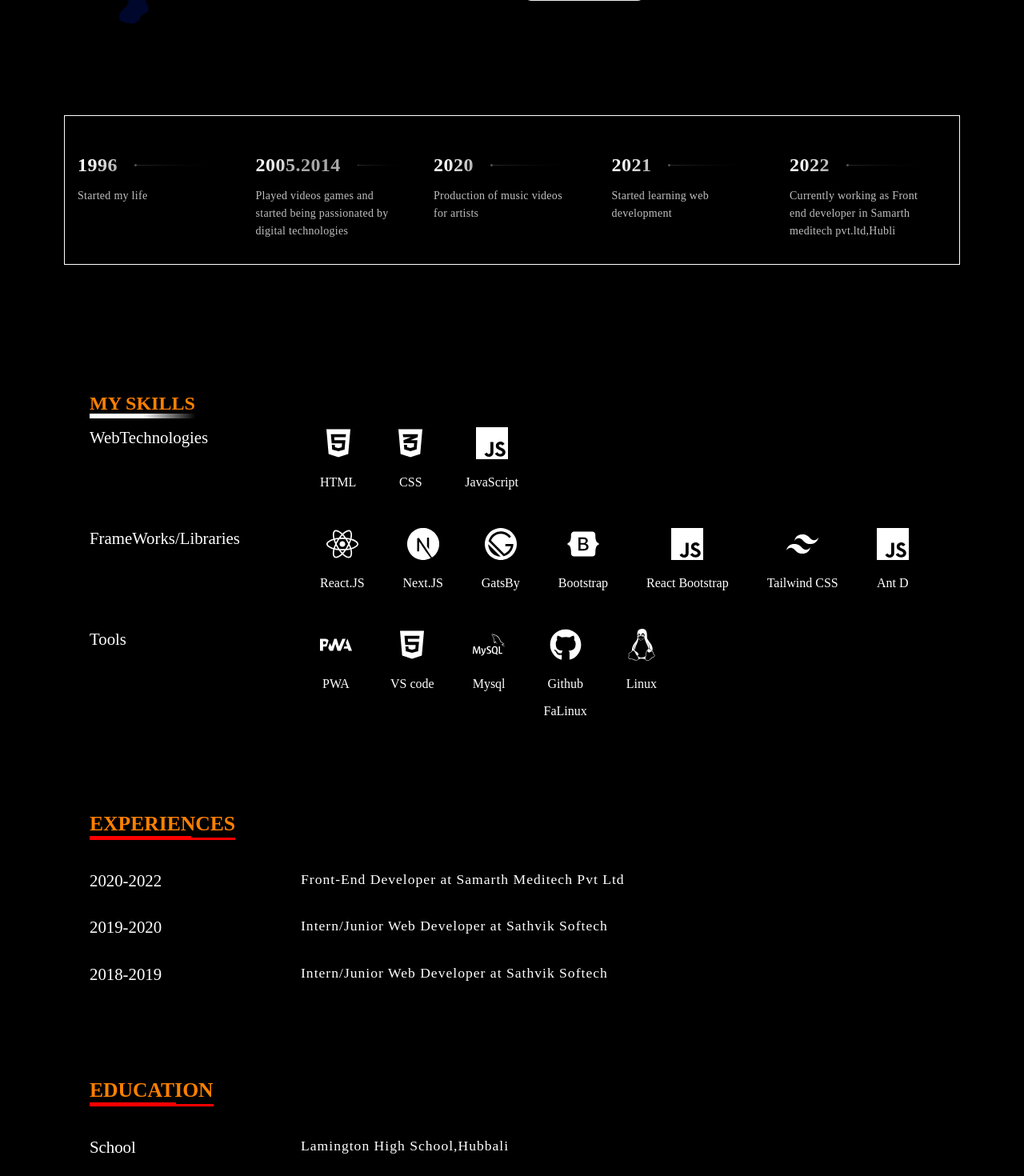
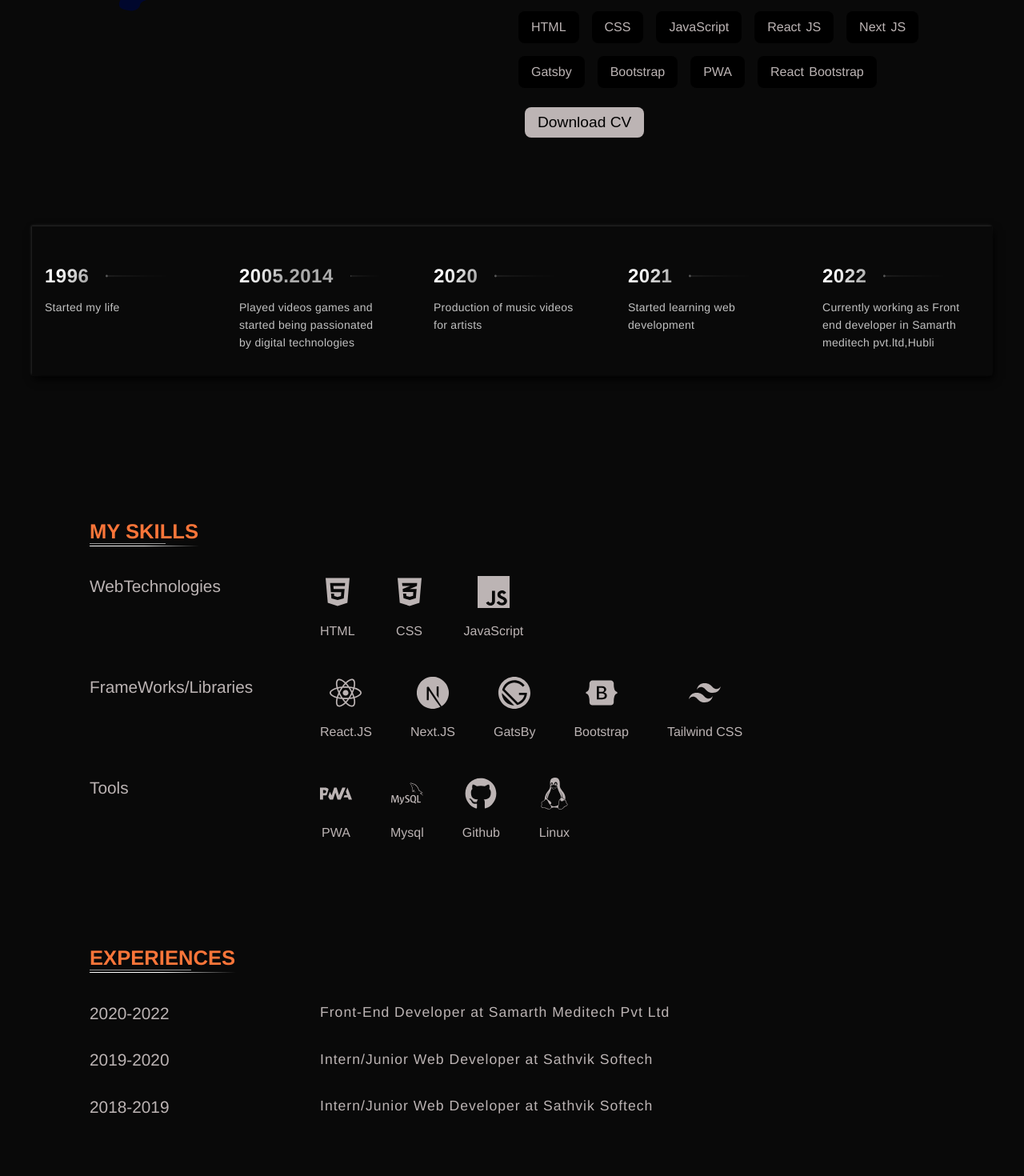
Before and after one commit to maheshsangeet/Mahesh_Portfolio, a Next.js app: page /about in a window 1280 px wide. Shown: the part 600-2070 px from the top of the page at 80% size. Built offline with nearby package versions, Linux system fonts and the light colour scheme; a web font is replaced by a local one.

Commit message:
about page modified content has to change

```diff
--- a/components/Layout.js
+++ b/components/Layout.js
@@ -2,7 +2,7 @@
 
 const Layout = ({ children }) => {
   return (
-    <div style={{background:"#090909",color:"#BCB4B4"}}>
+  <div style={{background:"#090909",color:"#BCB4B4",}}>
       <Navbar/>
       {children}
     </div>
--- a/pages/about.js
+++ b/pages/about.js
@@ -45,9 +45,23 @@
                       <div className={styles.info}>
                         <p>Hey !</p>
                         <p>I am Mahesh Sangeet,
-                          <br /> Originally hailing from the Hubli,Karnataka.  for the last few years I’ve been honing my skills in front end development building products. I'm a front-end developer located in Hubli,Karnataka. I love to create simple yet beautiful websites with great user experience.</p>
+                          <br /> Originally hailing from the <strong>Hubli,Karnataka.</strong> for the last few years I’ve been honing my skills in front end development building products. I'm a front-end developer located in Hubli,Karnataka. I love to create simple yet beautiful websites with great user experience.</p>
                         <p>I started coding since I was in high school. Coding is also an art for me. I love it and now I have the opportunity to design along with the coding. I find it really interesting and I enjoyed the process a lot.</p>
                         <p>I Have done projects using following WebTechnologies.</p>
+                      </div>
+
+                      <div className={styles.technologies}>
+                        <ul>
+                          <li>HTML</li>
+                          <li>CSS</li>
+                          <li>JavaScript</li>
+                          <li>React JS</li>
+                          <li>Next JS</li>
+                          <li>Gatsby</li>
+                          <li>Bootstrap</li>
+                          <li>PWA</li>
+                          <li>React Bootstrap</li>
+                        </ul>
                       </div>
 
                       <div className={styles.cv}>
@@ -65,7 +79,7 @@
             <div className={styles.aboutInfoItem}>
               {/****************** skills section ******************/}
               <section className={styles.skillsContainer}>
-                <h1 className={`${styles.sectionDivider} `}>MY SKILLS</h1>
+                <h1 className={`${styles.sectionDivider}  ${styles.header} ${styles.halfBorder}`}>MY SKILLS</h1>
 
                 <div className={styles.aboutInfoItems}>
                   <div className={styles.item}>
@@ -105,18 +119,18 @@
                         <FaBootstrap className={styles.icon} />
                         <p>Bootstrap</p>
                       </div>
-                      <div className={styles.webTechnologies}>
+                      {/* <div className={styles.webTechnologies}>
                         <SiJavascript className={styles.icon} />
                         <p>React Bootstrap</p>
-                      </div>
+                      </div> */}
                       <div className={styles.webTechnologies}>
                         <SiTailwindcss className={styles.icon} />
                         <p>Tailwind CSS</p>
                       </div>
-                      <div className={styles.webTechnologies}>
+                      {/* <div className={styles.webTechnologies}>
                         <SiJavascript className={styles.icon} />
                         <p>Ant D</p>
-                      </div>
+                      </div> */}
                     </div>
                   </div>
 
@@ -127,17 +141,17 @@
                         <SiPwa className={styles.icon} />
                         <p>PWA</p>
                       </div>
-                      <div className={styles.webTechnologies}>
+                      {/* <div className={styles.webTechnologies}>
                         <FaHtml5 className={styles.icon} />
                         <p>VS code</p>
-                      </div>
+                      </div> */}
                       <div className={styles.webTechnologies}>
                         <SiMysql className={styles.icon} />
                         <p>Mysql</p>
                       </div>
                       <div className={styles.webTechnologies}>
                         <FaGithub className={styles.icon} />
-                        <p>Github</p>FaLinux
+                        <p>Github</p>
                       </div>
                       <div className={styles.webTechnologies}>
                         <FaLinux className={styles.icon} />
@@ -151,7 +165,7 @@
 
               {/****************** experience section ******************/}
               <section className={styles.experienceContainer}>
-                <h1 className={`${styles.header} ${styles.halfBorder}`}>EXPERIENCES</h1>
+                <h1 className={`${styles.sectionDivider}  ${styles.header} ${styles.halfBorder}`}>EXPERIENCES</h1>
 
                 <div className={styles.aboutInfoItems}>
                   <div className={styles.item}>
@@ -179,13 +193,13 @@
 
               {/****************** education section ******************/}
               <section className={styles.educationContainer}>
-                <h1 className={`${styles.header} ${styles.halfBorder}`}>EDUCATION</h1>
+                <h1 className={`${styles.sectionDivider}  ${styles.header} ${styles.halfBorder}`}>EDUCATION</h1>
 
                 <div className={styles.aboutInfoItems}>
                   <div className={styles.item}>
                     <h2>School</h2>
                     <div className={styles.items}>
-                      <p>Lamington High School,Hubbali</p>
+                      <p>Lamington Boys High School,Hubbali</p>
                     </div>
                   </div>
 
--- a/styles/Navbar.module.css
+++ b/styles/Navbar.module.css
@@ -53,8 +53,7 @@
     letter-spacing: 2px;
     display:inline-block;
     margin:0;
-    color: white;
-    /* font-weight: 600; */
+    /* color: white; */
   }
 
   .navList li:after {
--- a/styles/about.module.css
+++ b/styles/about.module.css
@@ -1,12 +1,11 @@
-@import url('https://fonts.googleapis.com/css2?family=Arvo:ital@1&display=swap');
 .main {
     width: 100%;
-    background-color: black;
-    color: white;
     overflow: hidden;
+    font-family: var(--fontFamily);
 }
 .container {
     display: flex;
+    margin: 4rem 0 9rem;
 }
 .leftSection {
     width: 50%;
@@ -14,38 +13,49 @@
 }
 .aboutImg  {
     /* border: 1px solid brown; */
-    margin: 5rem 8rem;
-}
-
-
-.rightSection {
-    /* border: 1px solid red; */
+    margin: 0 8rem;
 }
 .about {
     position: relative;
-    top: 15%;
+    top: 8%;
     word-spacing: 2px;
     width: 90%;
     padding: 1rem 1rem;
-    color: rgb(189, 188, 188);
     line-height: 1.5;
     /* border: 1px solid yellow; */
 }
 .info {
     font-size: 1.1rem;
 }
+.technologies ul {
+    display: flex;
+    flex-wrap: wrap;
+    margin: 0 0 0 -3rem;
+    justify-content: flex-start;
+    list-style-type: none;
+    /* border: 1px solid blue; */
 
+}
+.technologies>ul>li {
+    padding: .5rem 1rem;
+    /* border: 1px solid red; */
+    background-color: black;
+    margin: 1rem 1rem 0 0;
+    border-radius: 8px;
+}
 .cv button {
     border: none;
-    margin-top: 2rem;
+    margin-top: 1.5rem;
     font-size: 1.2rem;
     border-radius: 8px;
     padding: .5rem 1rem;
     transition: 1s;
     cursor: pointer;
+    background-color: var(--fontColor);
+
 }
 .cv button:hover {
-    background-color: rgb(138, 138, 139);
+    background-color: var(--white);
 }
 .cv button:active {
     transform: scale(.7)
@@ -54,27 +64,24 @@
 
 .sectionDivider {
     display: inline;
-    border-bottom: 6px solid transparent;
+    border-bottom: 1px solid transparent;
     border-image: linear-gradient(0.25turn, white, white, rgba(56,2,155,0));
     border-image-slice: 1;
 }
 
 /*********************** about info items **************************/
-
 .aboutInfoItem {
     width: 85%;
-    margin: 10rem auto;
+    margin: 10rem auto 5rem;
     padding: 0 1rem;
     /* border: 1px solid red; */
 }
 .aboutInfoItem h1{
-    color: rgb(255, 128, 0);
-    /* color: rgb(246, 89, 22); */
-    /* color: #ED8736; */
+    color: var(--orange);
 }
 .header {
     font-size: 1.6rem;
-    border-bottom: 3px solid red;
+    border-bottom: 1px solid rgb(198, 196, 196);
     display: inline-block;
 
 }
@@ -82,9 +89,10 @@
     content: '';
     display: block;
     width: 0;
-    height: 2px;
-    background: red;
+    height: 1px;
+    background: rgb(112, 110, 110);
     transition: width .6s;
+    margin-bottom: 2px;
   }
 
   .header:hover::after {
@@ -93,6 +101,7 @@
 
   .halfBorder {
     position: relative;
+
   }
   .halfBorder::before {
     content: '';
@@ -100,7 +109,8 @@
     position: absolute;
     bottom: 0;
     width: 70%;
-    border-bottom: 2px solid red;
+    border-bottom: 1px solid rgb(150, 150, 150);
+    margin-bottom: 2px;
 
   }
 .item {
@@ -118,6 +128,8 @@
 .items>p {
     letter-spacing: 1px;
     font-size: 1.1rem;
+    margin-left: 1.5rem;
+
 }
 .webTechnologies {
     /* border: 1px solid red; */
@@ -132,7 +144,7 @@
 .icon:hover {
     transform: scale(1.5);
     transform: rotate(360deg);
-    color: rgb(246, 79, 8);
+    color: var(--orange);
 }
 .experienceContainer {
     margin: 5rem 0;
--- a/styles/globals.css
+++ b/styles/globals.css
@@ -20,11 +20,14 @@
   --fontColor: #BCB4B4;
   --orange: #FA7539;
   --white: #ffffff;
+  --fontFamily: 'Franklin Gothic Medium', 'Arial Narrow', Arial, sans-serif;
+
+
   --brown: rgb(94, 23, 23);
   --darkBlue: #04274d;
   --fontSize_content: 1.8rem;
   --fontSize_header: 2.8rem;
-  --navBar:rgb(29, 24, 24);
+  --navBar:rgb(255, 193, 165);
   --creame:#FDF4C0;
   --res:#CB9867;
   --gray: rgb(20, 20, 20);
--- a/styles/timeline.module.css
+++ b/styles/timeline.module.css
@@ -1,7 +1,7 @@
 
 .historyContainer {
     margin: auto;
-    max-width: 70rem;
+    max-width: 75rem;
     /* position: relative;
     top: 20%; */
 }
@@ -13,9 +13,12 @@
     justify-content: space-between;
     margin-left: 2rem;
     margin-bottom: 5rem;
-    border: 1px solid white;
     /* remove scrollbar */
     scrollbar-width: none;
+
+
+    box-shadow: -1px -1px 3px rgba(255, 255, 255, 0.152),
+    2px 5px 10px rgb(0, 0, 0);
 }
 .carousel ul:first-of-type {
     margin-left: 0;
```
